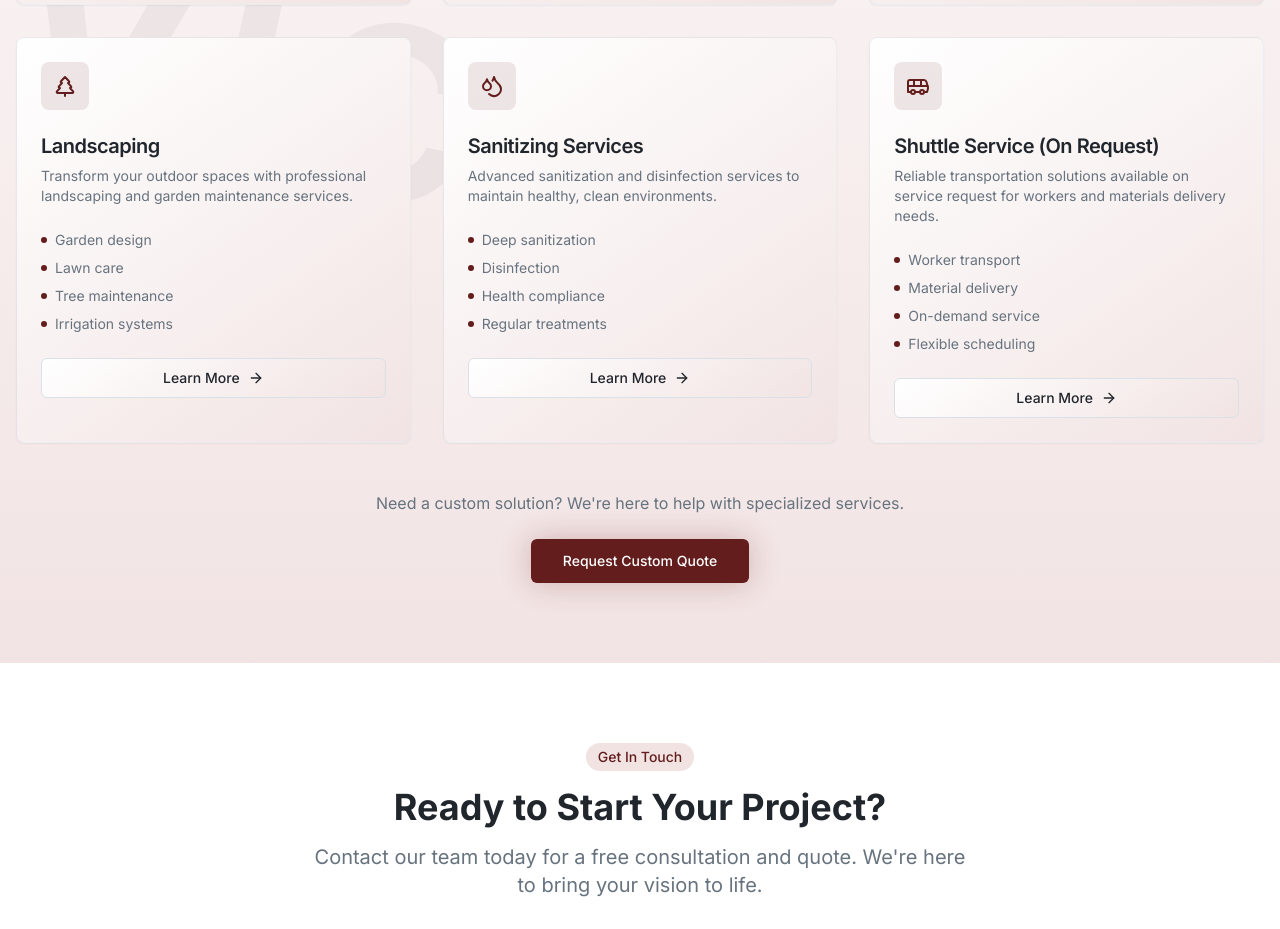
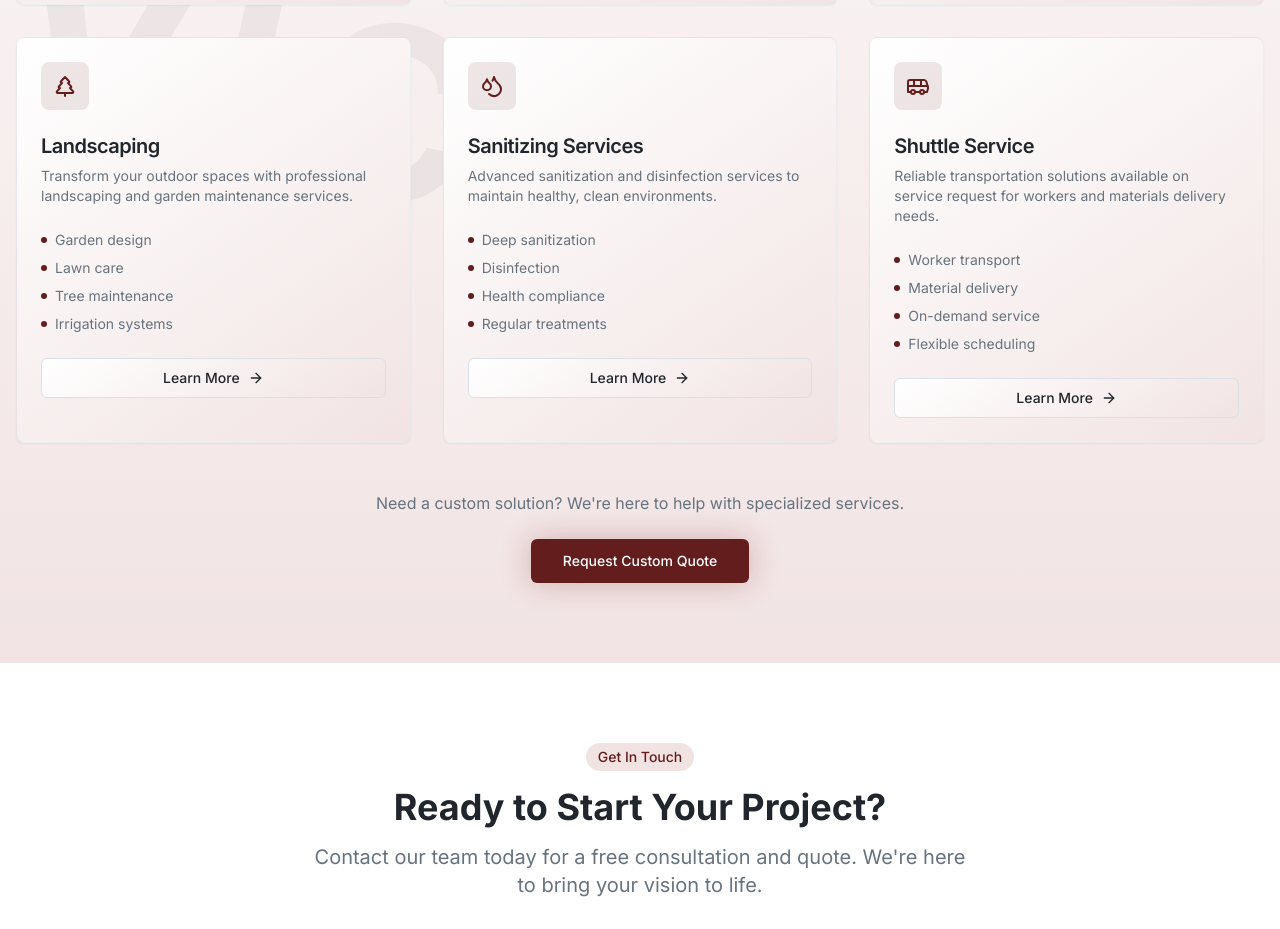
Before and after one commit to maphal-2025/leticon-presto-homes, a React (Vite) app: page / in a window 1280 px wide. Shown: the part 2303-3232 px from the top of the page. Built offline with nearby package versions, Linux system fonts and the light colour scheme.

Commit message:
Remove "On Request" from Shuttle Service

```diff
--- a/src/components/Services.tsx
+++ b/src/components/Services.tsx
@@ -43,7 +43,7 @@ const services = [
   },
   {
     icon: Bus,
-    title: "Shuttle Service (On Request)",
+    title: "Shuttle Service",
     description: "Reliable transportation solutions available on service request for workers and materials delivery needs.",
     features: ["Worker transport", "Material delivery", "On-demand service", "Flexible scheduling"]
   }
```
